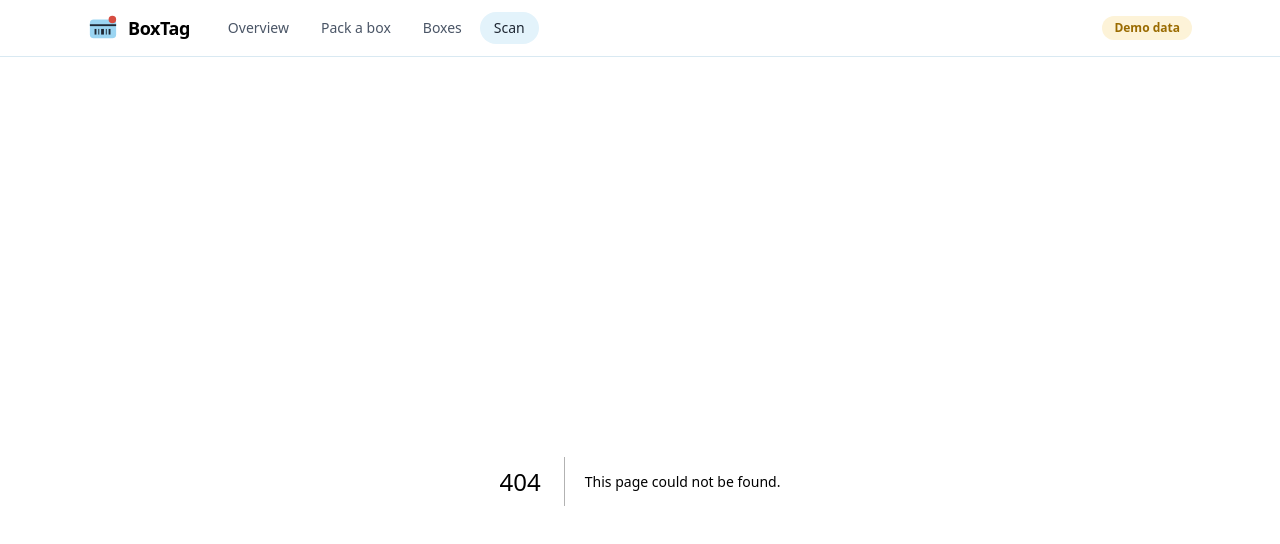
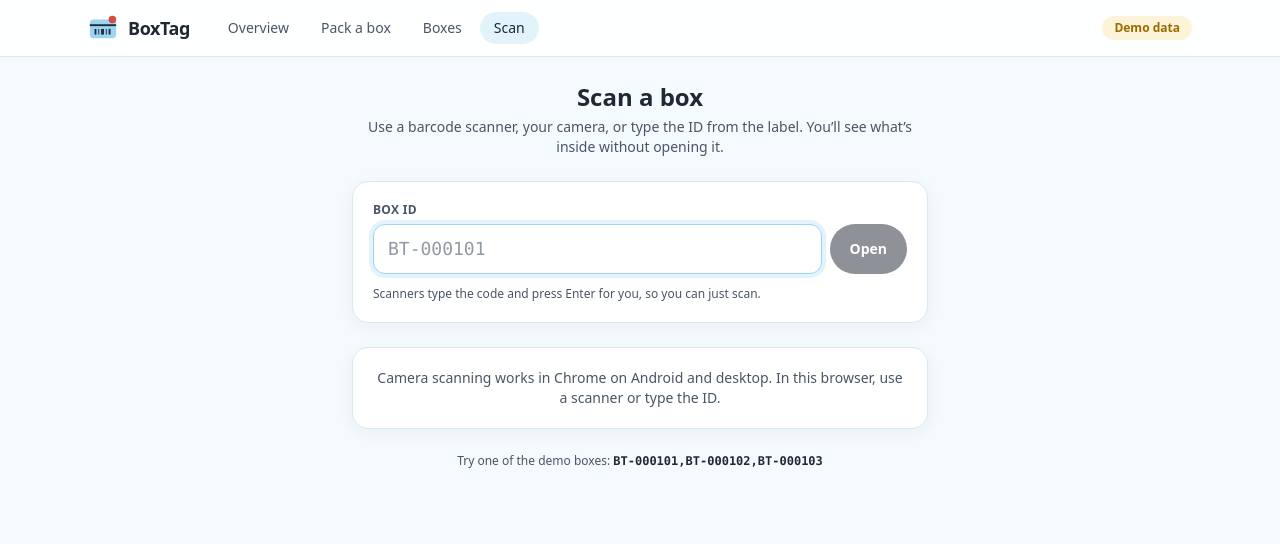
Before and after one commit to Sarah-Kayembe/box-lpn-demo, a Next.js app: page /scan in a window 1280 px wide. Before the commit this address had no page. Shown: the top 544 px of the page. Built offline with nearby package versions, Linux system fonts and the light colour scheme; no server answers.

Commit message:
Add scan page for scanners, camera, and typed box IDs

```diff
--- /dev/null
+++ b/src/app/scan/page.tsx
@@ -0,0 +1,143 @@
+"use client";
+
+import { useRouter } from "next/navigation";
+import { useEffect, useRef, useState } from "react";
+import { api } from "@/lib/api/client";
+import { normalizeBoxTagId } from "@/lib/api/box-tag-store";
+
+type Detector = { detect(source: HTMLVideoElement): Promise<{ rawValue: string }[]> };
+type DetectorCtor = new (opts: { formats: string[] }) => Detector;
+
+/** Pulls a box ID out of a scan, whether it's the Code 128 ID or the QR code URL. */
+function boxIdFrom(raw: string) {
+  const fromUrl = raw.match(/\/boxes\/(BT-\d+)/i);
+  return normalizeBoxTagId(fromUrl ? fromUrl[1] : raw);
+}
+
+export default function ScanPage() {
+  const router = useRouter();
+  const inputRef = useRef<HTMLInputElement>(null);
+  const videoRef = useRef<HTMLVideoElement>(null);
+  const [code, setCode] = useState("");
+  const [error, setError] = useState<string | null>(null);
+  const [camera, setCamera] = useState<"off" | "on" | "unsupported">("off");
+
+  useEffect(() => {
+    inputRef.current?.focus();
+    if (!("BarcodeDetector" in window)) setCamera("unsupported");
+  }, []);
+
+  async function open(raw: string) {
+    const id = boxIdFrom(raw);
+    if (!id) return;
+    const box = await api.getBoxTag(id);
+    if (box) {
+      router.push(`/boxes/${box.box_tag_id}`);
+    } else {
+      setError(`No box found for “${raw.trim()}”. Check the label and try again.`);
+      setCode("");
+      inputRef.current?.focus();
+    }
+  }
+
+  async function startCamera() {
+    const Ctor = (window as unknown as { BarcodeDetector?: DetectorCtor }).BarcodeDetector;
+    if (!Ctor || !videoRef.current) return;
+    try {
+      const stream = await navigator.mediaDevices.getUserMedia({ video: { facingMode: "environment" } });
+      const video = videoRef.current;
+      video.srcObject = stream;
+      await video.play();
+      setCamera("on");
+      const detector = new Ctor({ formats: ["code_128", "qr_code"] });
+      const tick = async () => {
+        if (!video.srcObject) return;
+        const found = await detector.detect(video).catch(() => []);
+        if (found[0]) {
+          stream.getTracks().forEach((t) => t.stop());
+          video.srcObject = null;
+          setCamera("off");
+          open(found[0].rawValue);
+          return;
+        }
+        requestAnimationFrame(tick);
+      };
+      tick();
+    } catch {
+      setError("Couldn’t open the camera. You can still type the box ID or use a scanner.");
+    }
+  }
+
+  return (
+    <div className="mx-auto max-w-xl space-y-6">
+      <div className="text-center">
+        <h1 className="text-2xl font-bold">Scan a box</h1>
+        <p className="mt-1 text-sm text-navy-soft">
+          Use a barcode scanner, your camera, or type the ID from the label. You’ll see what’s
+          inside without opening it.
+        </p>
+      </div>
+
+      <form
+        className="card"
+        onSubmit={(e) => {
+          e.preventDefault();
+          setError(null);
+          open(code);
+        }}
+      >
+        <label className="label" htmlFor="code">
+          Box ID
+        </label>
+        <div className="flex gap-2">
+          <input
+            id="code"
+            ref={inputRef}
+            className="input font-mono text-lg"
+            placeholder="BT-000101"
+            value={code}
+            onChange={(e) => setCode(e.target.value)}
+            autoComplete="off"
+          />
+          <button className="btn-primary shrink-0" disabled={!code.trim()}>
+            Open
+          </button>
+        </div>
+        {error && <p className="mt-3 text-sm text-red-brand">{error}</p>}
+        <p className="mt-3 text-xs text-navy-soft">
+          Scanners type the code and press Enter for you, so you can just scan.
+        </p>
+      </form>
+
+      <div className="card text-center">
+        <video
+          ref={videoRef}
+          className={`mx-auto aspect-video w-full rounded-xl bg-navy object-cover ${camera === "on" ? "" : "hidden"}`}
+          muted
+          playsInline
+        />
+        {camera === "off" && (
+          <button className="btn-ghost" onClick={startCamera}>
+            Use camera instead
+          </button>
+        )}
+        {camera === "unsupported" && (
+          <p className="text-sm text-navy-soft">
+            Camera scanning works in Chrome on Android and desktop. In this browser, use a scanner
+            or type the ID.
+          </p>
+        )}
+      </div>
+
+      <p className="text-center text-xs text-navy-soft">
+        Try one of the demo boxes:{" "}
+        {["BT-000101", "BT-000102", "BT-000103"].map((id, n) => (
+          <button key={id} className="font-mono font-semibold text-navy underline-offset-2 hover:underline" onClick={() => open(id)}>
+            {id}
+            {n < 2 ? ", " : ""}
+          </button>
+        ))}
+      </p>
+    </div>
+  );
+}
```
